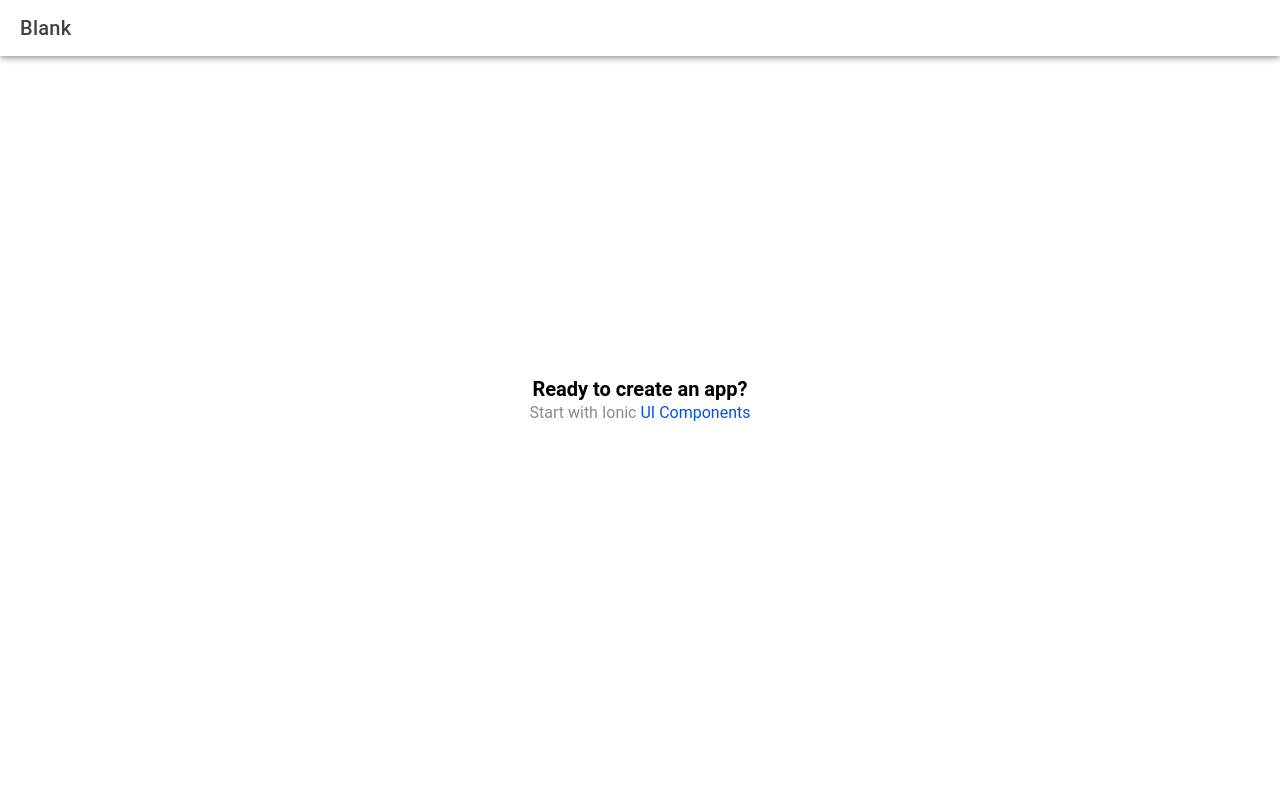
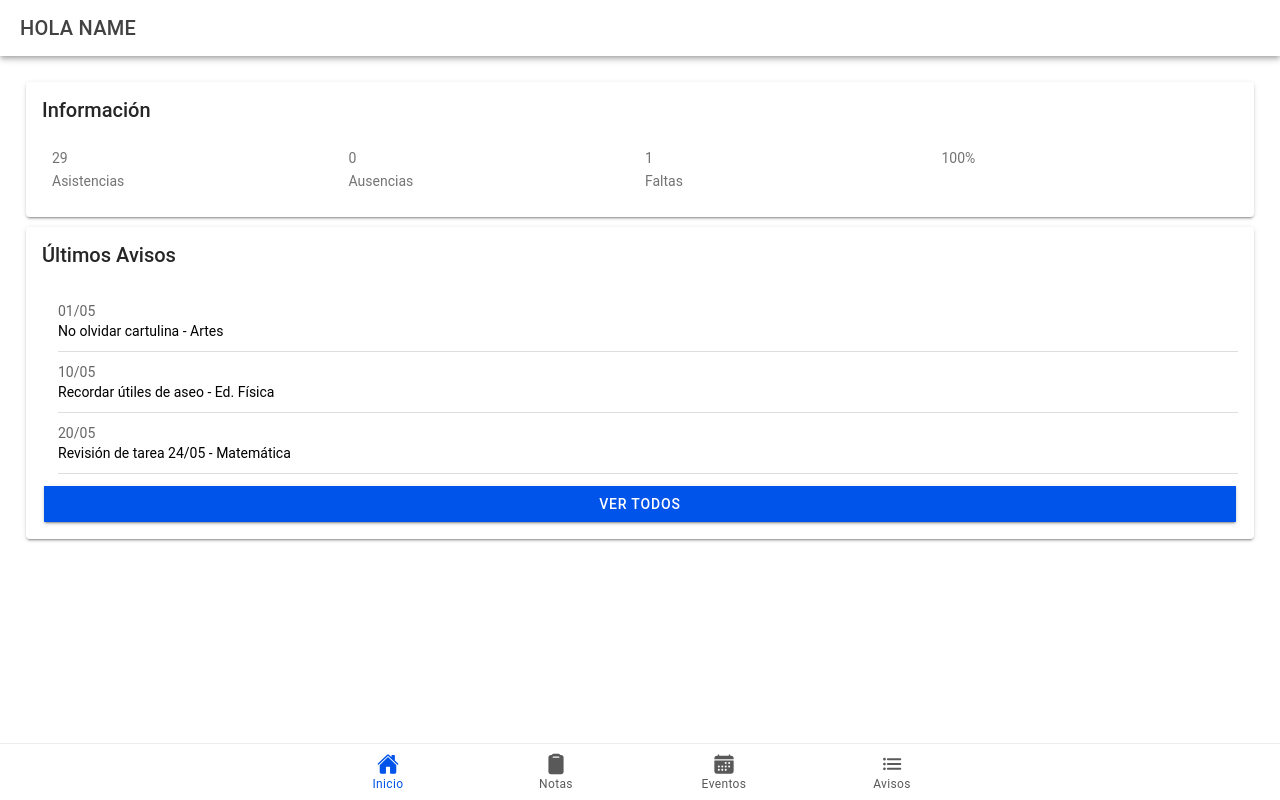
Before and after one commit to TanoOliva/Parent-Track, a React (Vite) app in the folder ionic-react/: page /home in a window 1280 px wide. Built offline with nearby package versions, Linux system fonts and the light colour scheme.

Commit message:
Base: Inicio + Avisos
Esquema básico del Home y la pestaña de avisos

```diff
--- a/ionic-react/src/App.tsx
+++ b/ionic-react/src/App.tsx
@@ -1,7 +1,9 @@
 import { Redirect, Route } from 'react-router-dom';
-import { IonApp, IonRouterOutlet, setupIonicReact } from '@ionic/react';
+import { IonApp, IonRouterOutlet, IonTabs, IonTabBar, IonTabButton, IonIcon, IonLabel, setupIonicReact } from '@ionic/react';
 import { IonReactRouter } from '@ionic/react-router';
 import Home from './pages/Home';
+import Avisos from './pages/Avisos';
+import { home, list, clipboard, calendar } from 'ionicons/icons';
 
 /* Core CSS required for Ionic components to work properly */
 import '@ionic/react/css/core.css';
@@ -19,17 +21,6 @@ import '@ionic/react/css/text-transformation.css';
 import '@ionic/react/css/flex-utils.css';
 import '@ionic/react/css/display.css';
 
-/**
- * Ionic Dark Mode
- * -----------------------------------------------------
- * For more info, please see:
- * https://ionicframework.com/docs/theming/dark-mode
- */
-
-/* import '@ionic/react/css/palettes/dark.always.css'; */
-/* import '@ionic/react/css/palettes/dark.class.css'; */
-import '@ionic/react/css/palettes/dark.system.css';
-
 /* Theme variables */
 import './theme/variables.css';
 
@@ -38,14 +29,37 @@ setupIonicReact();
 const App: React.FC = () => (
   <IonApp>
     <IonReactRouter>
+      <IonTabs>
         <IonRouterOutlet>
           <Route exact path="/home">
             <Home />
+          </Route>
+          <Route exact path="/avisos">
+            <Avisos />
           </Route>
           <Route exact path="/">
             <Redirect to="/home" />
           </Route>
         </IonRouterOutlet>
+        <IonTabBar slot="bottom">
+          <IonTabButton tab="home" href="/home">
+            <IonIcon icon={home} />
+            <IonLabel>Inicio</IonLabel>
+          </IonTabButton>
+          <IonTabButton tab="notas" href="/notas">
+            <IonIcon icon={clipboard} />
+            <IonLabel>Notas</IonLabel>
+          </IonTabButton>
+          <IonTabButton tab="eventos" href="/eventos">
+            <IonIcon icon={calendar} />
+            <IonLabel>Eventos</IonLabel>
+          </IonTabButton>
+          <IonTabButton tab="avisos" href="/avisos">
+            <IonIcon icon={list} />
+            <IonLabel>Avisos</IonLabel>
+          </IonTabButton>
+        </IonTabBar>
+      </IonTabs>
     </IonReactRouter>
   </IonApp>
 );
--- /dev/null
+++ b/ionic-react/src/pages/Avisos.css
@@ -0,0 +1,12 @@
+.initials {
+    display: flex;
+    align-items: center;
+    justify-content: center;
+    width: 40px;
+    height: 40px;
+    border-radius: 50%;
+    background-color: #ccc;
+    color: #fff;
+    font-size: 1.2em;
+    font-weight: bold;
+  }
--- /dev/null
+++ b/ionic-react/src/pages/Avisos.tsx
@@ -0,0 +1,47 @@
+import React from 'react';
+import { IonContent, IonHeader, IonPage, IonTitle, IonToolbar, IonList, IonItem, IonLabel, IonAvatar } from '@ionic/react';
+import './Avisos.css';
+
+const Avisos: React.FC = () => {
+  const avisos = [
+    { id: 1, initial: 'MA', name: 'Miss Maria Antonia', date: '01/05/2024', message: 'No olvidar cartulina - Artes' },
+    { id: 2, initial: 'LR', name: 'Miss Leo Ruiz', date: '10/05/2024', message: 'Recordar útiles de aseo - Ed. Física', avatar: 'path_to_avatar' },
+    { id: 3, initial: 'SM', name: 'Miss Sofia Melendes', date: '20/05/2024', message: 'Revisar la tarea el 24/05 - Matemática', avatar: 'path_to_avatar' },
+    { id: 4, initial: 'EC', name: 'Míster Eduardo Corte', date: '02/06/2024', message: 'Temario prueba: Cuerpo humano - Biología' },
+    { id: 5, initial: 'FB', name: 'Míster Fernando Burgos', date: '05/06/2024', message: 'Llevar impreso libro “Pinocho” - Lenguaje' },
+  ];
+
+  return (
+    <IonPage>
+      <IonHeader>
+        <IonToolbar>
+          <IonTitle>AVISOS</IonTitle>
+        </IonToolbar>
+      </IonHeader>
+      <IonContent>
+        <IonList>
+          {avisos.map(aviso => (
+            <IonItem key={aviso.id}>
+              {aviso.avatar ? (
+                <IonAvatar slot="start">
+                  <img src={aviso.avatar} alt={aviso.name} />
+                </IonAvatar>
+              ) : (
+                <div className="initials" slot="start">
+                  {aviso.initial}
+                </div>
+              )}
+              <IonLabel>
+                <h2>{aviso.name}</h2>
+                <p>{aviso.date}</p>
+                <p>{aviso.message}</p>
+              </IonLabel>
+            </IonItem>
+          ))}
+        </IonList>
+      </IonContent>
+    </IonPage>
+  );
+};
+
+export default Avisos;
--- a/ionic-react/src/pages/Home.css
+++ b/ionic-react/src/pages/Home.css
@@ -0,0 +1,36 @@
+.ion-padding {
+    padding: 16px;
+  }
+
+  .ion-card {
+    margin-bottom: 16px;
+  }
+
+  .ion-card-title {
+    font-size: 1.2em;
+  }
+
+  .ion-grid {
+    text-align: center;
+  }
+
+  .ion-grid p {
+    margin: 0;
+    font-size: 1.5em;
+  }
+
+  .ion-grid h3 {
+    margin: 0;
+    font-size: 1em;
+  }
+
+  .ion-list p {
+    margin: 0;
+    font-size: 0.8em;
+    color: gray;
+  }
+
+  .ion-list h3 {
+    margin: 0;
+    font-size: 1em;
+  }
--- a/ionic-react/src/pages/Home.tsx
+++ b/ionic-react/src/pages/Home.tsx
@@ -1,22 +1,77 @@
-import { IonContent, IonHeader, IonPage, IonTitle, IonToolbar } from '@ionic/react';
-import ExploreContainer from '../components/ExploreContainer';
+import React from 'react';
+import { IonContent, IonHeader, IonPage, IonTitle, IonToolbar, IonCard, IonCardHeader, IonCardTitle, IonCardContent, IonGrid, IonRow, IonCol, IonList, IonItem, IonLabel, IonButton } from '@ionic/react';
+import { useHistory } from 'react-router-dom';
 import './Home.css';
 
 const Home: React.FC = () => {
+  const history = useHistory();
+  const handleAvisosClick = () => {
+    history.push('/avisos');
+  };
+
   return (
     <IonPage>
       <IonHeader>
         <IonToolbar>
-          <IonTitle>Blank</IonTitle>
+          <IonTitle>HOLA NAME</IonTitle>
         </IonToolbar>
       </IonHeader>
-      <IonContent fullscreen>
-        <IonHeader collapse="condense">
-          <IonToolbar>
-            <IonTitle size="large">Blank</IonTitle>
-          </IonToolbar>
-        </IonHeader>
-        <ExploreContainer />
+      <IonContent className="ion-padding">
+        <IonCard>
+          <IonCardHeader>
+            <IonCardTitle>Información</IonCardTitle>
+          </IonCardHeader>
+          <IonCardContent>
+            <IonGrid>
+              <IonRow>
+                <IonCol>
+                  <p>29</p>
+                  <p>Asistencias</p>
+                </IonCol>
+                <IonCol>
+                  <p>0</p>
+                  <p>Ausencias</p>
+                </IonCol>
+                <IonCol>
+                  <p>1</p>
+                  <p>Faltas</p>
+                </IonCol>
+                <IonCol>
+                  <p>100%</p>
+                </IonCol>
+              </IonRow>
+            </IonGrid>
+          </IonCardContent>
+        </IonCard>
+
+        <IonCard>
+          <IonCardHeader>
+            <IonCardTitle>Últimos Avisos</IonCardTitle>
+          </IonCardHeader>
+          <IonCardContent>
+            <IonList>
+              <IonItem>
+                <IonLabel>
+                  <p>01/05</p>
+                  <h3>No olvidar cartulina - Artes</h3>
+                </IonLabel>
+              </IonItem>
+              <IonItem>
+                <IonLabel>
+                  <p>10/05</p>
+                  <h3>Recordar útiles de aseo - Ed. Física</h3>
+                </IonLabel>
+              </IonItem>
+              <IonItem>
+                <IonLabel>
+                  <p>20/05</p>
+                  <h3>Revisión de tarea 24/05 - Matemática</h3>
+                </IonLabel>
+              </IonItem>
+            </IonList>
+            <IonButton expand="full" onClick={handleAvisosClick}>ver todos</IonButton>
+          </IonCardContent>
+        </IonCard>
       </IonContent>
     </IonPage>
   );
```
Lines whose indentation alone changed are shown as unchanged.
